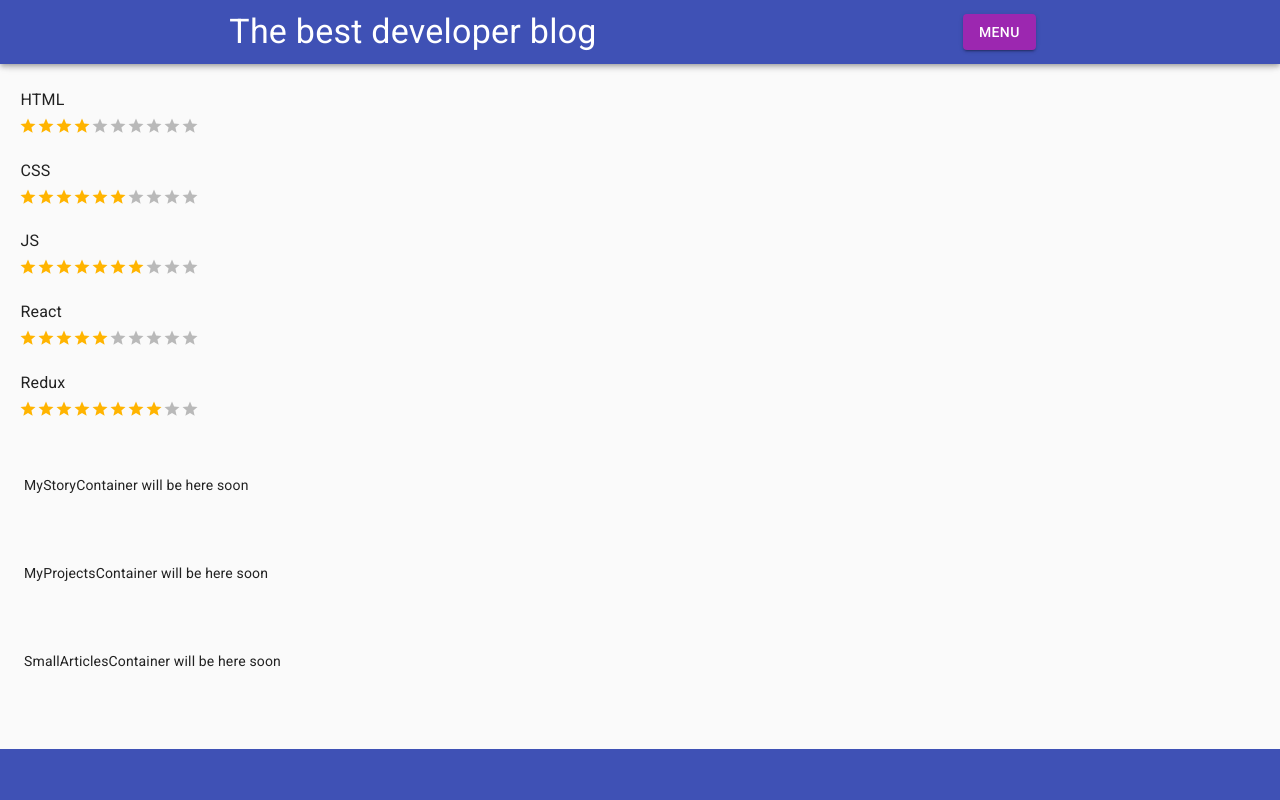
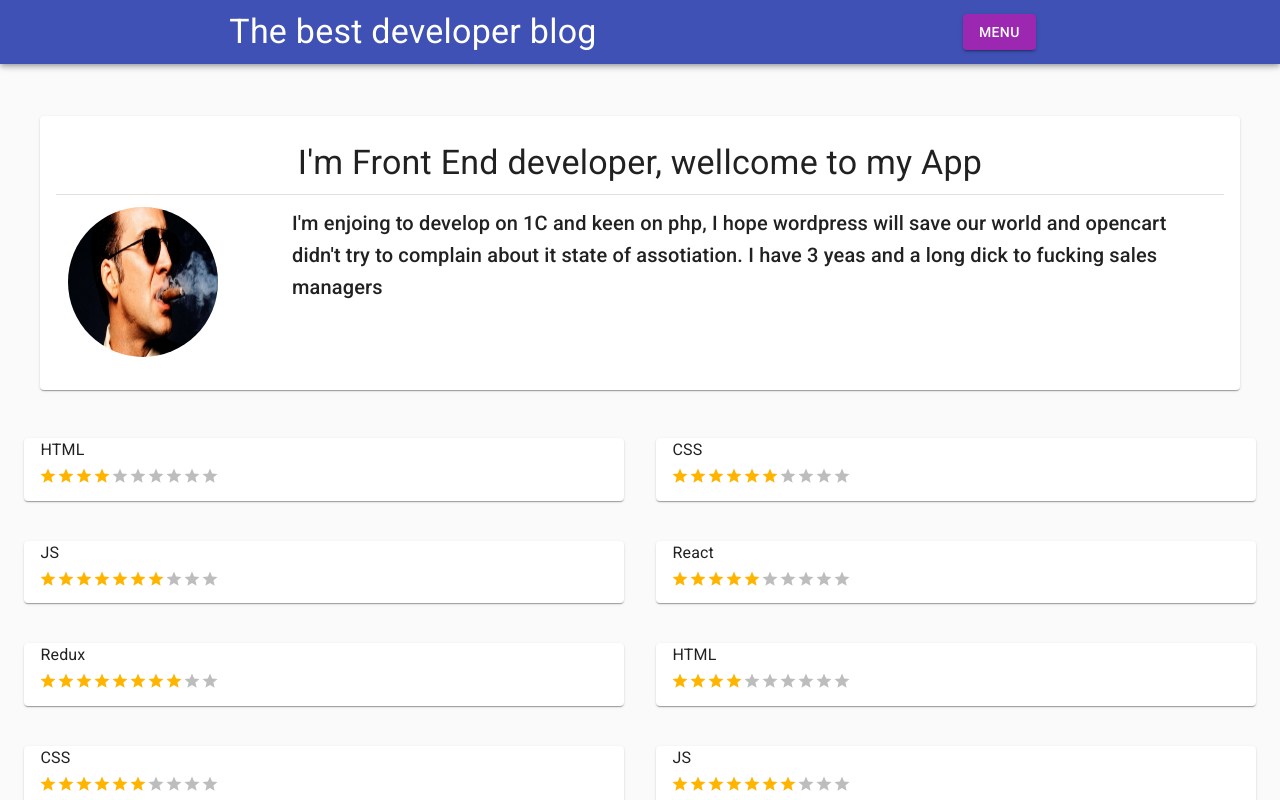
Before and after one commit to yaroslavShelest/my-blog-react, a React (Create React App) app in the folder my-blog-react/: page /main in a window 1280 px wide. Shown: the top 800 px of the page. Built offline with nearby package versions, Linux system fonts and the light colour scheme.

Commit message:
added FewInfoAboutMe component, reducer and animation

```diff
--- /dev/null
+++ b/my-blog-react/src/App.scss
@@ -0,0 +1,40 @@
+
+
+.animation-target {
+    animation: animation 3000ms linear both;
+  }
+  .animation-target img:hover {
+    animation: animation 3000ms linear both;
+  }
+
+  /* Generated with Bounce.js. Edit at http://bouncejs.com#%7Bs%3A%5B%7BT%3A%22c%22%2Ce%3A%22b%22%2Cd%3A2000%2CD%3A0%2Cf%3A%7Bx%3A1%2Cy%3A1%7D%2Ct%3A%7Bx%3A2%2Cy%3A1%7D%2Cs%3A1%2Cb%3A4%7D%2C%7BT%3A%22c%22%2Ce%3A%22b%22%2Cd%3A3000%2CD%3A0%2Cf%3A%7Bx%3A1%2Cy%3A1%7D%2Ct%3A%7Bx%3A0.5%2Cy%3A1%7D%2Cs%3A1%2Cb%3A6%7D%5D%7D */
+
+  @keyframes animation {
+    0% { transform: matrix3d(1, 0, 0, 0, 0, 1, 0, 0, 0, 0, 1, 0, 0, 0, 0, 1); }
+    3.14% { transform: matrix3d(1.183, 0, 0, 0, 0, 1, 0, 0, 0, 0, 1, 0, 0, 0, 0, 1); }
+    3.4% { transform: matrix3d(1.187, 0, 0, 0, 0, 1, 0, 0, 0, 0, 1, 0, 0, 0, 0, 1); }
+    6.27% { transform: matrix3d(1.109, 0, 0, 0, 0, 1, 0, 0, 0, 0, 1, 0, 0, 0, 0, 1); }
+    6.81% { transform: matrix3d(1.075, 0, 0, 0, 0, 1, 0, 0, 0, 0, 1, 0, 0, 0, 0, 1); }
+    9.41% { transform: matrix3d(0.891, 0, 0, 0, 0, 1, 0, 0, 0, 0, 1, 0, 0, 0, 0, 1); }
+    10.21% { transform: matrix3d(0.841, 0, 0, 0, 0, 1, 0, 0, 0, 0, 1, 0, 0, 0, 0, 1); }
+    12.48% { transform: matrix3d(0.751, 0, 0, 0, 0, 1, 0, 0, 0, 0, 1, 0, 0, 0, 0, 1); }
+    13.61% { transform: matrix3d(0.736, 0, 0, 0, 0, 1, 0, 0, 0, 0, 1, 0, 0, 0, 0, 1); }
+    16.22% { transform: matrix3d(0.766, 0, 0, 0, 0, 1, 0, 0, 0, 0, 1, 0, 0, 0, 0, 1); }
+    17.52% { transform: matrix3d(0.804, 0, 0, 0, 0, 1, 0, 0, 0, 0, 1, 0, 0, 0, 0, 1); }
+    19.95% { transform: matrix3d(0.89, 0, 0, 0, 0, 1, 0, 0, 0, 0, 1, 0, 0, 0, 0, 1); }
+    21.32% { transform: matrix3d(0.938, 0, 0, 0, 0, 1, 0, 0, 0, 0, 1, 0, 0, 0, 0, 1); }
+    23.69% { transform: matrix3d(1.01, 0, 0, 0, 0, 1, 0, 0, 0, 0, 1, 0, 0, 0, 0, 1); }
+    25.23% { transform: matrix3d(1.045, 0, 0, 0, 0, 1, 0, 0, 0, 0, 1, 0, 0, 0, 0, 1); }
+    27.36% { transform: matrix3d(1.074, 0, 0, 0, 0, 1, 0, 0, 0, 0, 1, 0, 0, 0, 0, 1); }
+    29.03% { transform: matrix3d(1.083, 0, 0, 0, 0, 1, 0, 0, 0, 0, 1, 0, 0, 0, 0, 1); }
+    34.77% { transform: matrix3d(1.044, 0, 0, 0, 0, 1, 0, 0, 0, 0, 1, 0, 0, 0, 0, 1); }
+    36.74% { transform: matrix3d(1.021, 0, 0, 0, 0, 1, 0, 0, 0, 0, 1, 0, 0, 0, 0, 1); }
+    42.18% { transform: matrix3d(0.976, 0, 0, 0, 0, 1, 0, 0, 0, 0, 1, 0, 0, 0, 0, 1); }
+    44.44% { transform: matrix3d(0.971, 0, 0, 0, 0, 1, 0, 0, 0, 0, 1, 0, 0, 0, 0, 1); }
+    56.99% { transform: matrix3d(1.007, 0, 0, 0, 0, 1, 0, 0, 0, 0, 1, 0, 0, 0, 0, 1); }
+    59.86% { transform: matrix3d(1.009, 0, 0, 0, 0, 1, 0, 0, 0, 0, 1, 0, 0, 0, 0, 1); }
+    66.67% { transform: matrix3d(1.003, 0, 0, 0, 0, 1, 0, 0, 0, 0, 1, 0, 0, 0, 0, 1); }
+    75.28% { transform: matrix3d(0.997, 0, 0, 0, 0, 1, 0, 0, 0, 0, 1, 0, 0, 0, 0, 1); }
+    90.69% { transform: matrix3d(1.001, 0, 0, 0, 0, 1, 0, 0, 0, 0, 1, 0, 0, 0, 0, 1); }
+    100% { transform: matrix3d(1, 0, 0, 0, 0, 1, 0, 0, 0, 0, 1, 0, 0, 0, 0, 1); }
+  }
--- a/my-blog-react/src/Components/Common/SkillsRaiting.jsx
+++ b/my-blog-react/src/Components/Common/SkillsRaiting.jsx
@@ -6,7 +6,7 @@ import { lighten, makeStyles, withStyles } from "@material-ui/core/styles";
 import Rating from "@material-ui/lab/Rating";
 import Typography from "@material-ui/core/Typography";
 import Slide from '@material-ui/core/Slide';
-
+import Paper from "@material-ui/core/Paper";
 
 
 const StyledRating = withStyles({
@@ -25,9 +25,10 @@ export default function SkillsRaiting({ skills }) {
   // const classes = useStyles();
 
   return (
-    <Grid container direction="column" >
+    <Grid container direction="row" spacing={4}>
       {skills.map((skill, index) => (
-        <Grid item xs={9} sm={6} md={2}>
+        <Grid item xs={9} sm={3} md={6} >
+        <Paper>
           <Box component="fieldset" mb={1} borderColor="transparent">
             <Typography component="legend">{skill.title}</Typography>
             <Slide direction="dawn" in={true} mountOnEnter unmountOnExit >
@@ -40,6 +41,7 @@ export default function SkillsRaiting({ skills }) {
             />
             </Slide>
           </Box>
+        </Paper>
         </Grid>
       ))}
     </Grid>
--- a/my-blog-react/src/Components/Footer/Footer.jsx
+++ b/my-blog-react/src/Components/Footer/Footer.jsx
@@ -22,6 +22,7 @@ const useStyles = makeStyles(theme => ({
     backgroundColor: "#3f51b5",
     marginTop: theme.spacing(8),
     padding: theme.spacing(6, 0),
+    // тут прижать футер
   },
 }));
 
@@ -31,7 +32,7 @@ export default function Footer(props) {
 
   return (
     <footer className={classes.footer}>
-      <Container maxWidth="lg">
+      <Container maxWidth="lg" >
         <Typography variant="h6" align="center" gutterBottom>
           {title}
         </Typography>
--- /dev/null
+++ b/my-blog-react/src/Components/MainPage/FewInfoAboutMe.jsx
@@ -0,0 +1,69 @@
+import React from "react";
+import Grid from "@material-ui/core/Grid";
+import Container from "@material-ui/core/Container";
+import Divider from '@material-ui/core/Divider';
+import Box from "@material-ui/core/Box";
+import { lighten, makeStyles, withStyles } from "@material-ui/core/styles";
+import Rating from "@material-ui/lab/Rating";
+import Typography from "@material-ui/core/Typography";
+import Slide from "@material-ui/core/Slide";
+import Paper from "@material-ui/core/Paper";
+import image from "./../../assets/myFotos/Cool.jpg";
+
+
+
+const useStyles = makeStyles(theme => ({
+  paper: {
+    maxWidth: 1200,
+    margin: `${theme.spacing(1)}px auto`,
+    padding: theme.spacing(2)
+  },
+  mainPhotoContainer: {
+    margin: "12px",
+    width: "200px",
+    maxHeight: "200px",
+    boxSizing: "border-box"
+  },
+  mainTextContainer: {
+    margin: "12px"
+  },
+  mainPhoto: {
+    borderRadius: "50%",
+    width: "150px",
+    height: "150px"
+  },
+  hello: {
+    textAlign: "center" ,
+    margin: "10px 0"
+  },
+  gridContainer: {
+    flexWrap: "nowrap"
+  },
+}));
+
+export default function FewInfoAboutMe({ aboutMeFew, aboutMeDescription, hasFindWork}) {
+  const classes = useStyles();
+
+  return (
+    <Slide direction="dawn" in={true} mountOnEnter unmountOnExit>
+      <Paper className={classes.paper} >
+      <Typography variant="h4" className={classes.hello}>{aboutMeFew}</Typography>
+      <Divider />
+        <Grid container direction="row" className={classes.gridContainer}  >
+          <Grid item >
+            <Box className={classes.mainPhotoContainer} >
+              <div className="animation-target" >
+            <img src={image} className={classes.mainPhoto} />
+            </div>
+            </Box>
+          </Grid>
+          <Grid item >
+            <Box className={classes.mainTextContainer}>
+            <Typography variant="h6">{aboutMeDescription}</Typography>
+            </Box>
+          </Grid>
+        </Grid>
+      </Paper>
+   </Slide>
+  );
+}
--- a/my-blog-react/src/Components/MainPage/MainPage.jsx
+++ b/my-blog-react/src/Components/MainPage/MainPage.jsx
@@ -4,9 +4,10 @@ import Container from "@material-ui/core/Container";
 import Box from "@material-ui/core/Box";
 import { lighten, makeStyles, withStyles } from "@material-ui/core/styles";
 import LinearProgress from "@material-ui/core/LinearProgress";
-import Rating from '@material-ui/lab/Rating';
 import Typography from '@material-ui/core/Typography';
-import SkillsRaiting from './../Common/SkillsRaiting';
+import SkillsRaitingContainer from './../../Containers/SkillsRaitingContainer';
+import FewInfoAboutMeContainer from './../../Containers/FewInfoAboutMeContainer';
+import styles from './../../App.scss';
 
 const useStyles = makeStyles(theme => ({
   mainGrid: {
@@ -24,14 +25,6 @@ const useStyles = makeStyles(theme => ({
 
 
 
-
-let skills = [
-  { title: 'HTML', value: 40 },
-  { title: 'CSS', value: 60 },
-  { title: 'JS', value: 70 },
-  { title: 'React', value: 50 },
-  { title: 'Redux', value: 80 },
-];
 
 // const ColorLinearProgress = withStyles({
 //   colorPrimary: {
@@ -58,10 +51,11 @@ export default function MySkills(props) {
 
   return (
     <Grid container direction="column" spacing={5} className={classes.mainGrid}>
-      <SkillsRaiting skills={skills}/>
-
       <Grid item>
-        <p>MyStoryContainer will be here soon </p>{" "}
+        <FewInfoAboutMeContainer />
+      </Grid>
+      <Grid item>
+        <SkillsRaitingContainer  />
       </Grid>
       <Grid item>
         <p>MyProjectsContainer will be here soon </p>{" "}
@@ -70,7 +64,6 @@ export default function MySkills(props) {
         <p>SmallArticlesContainer will be here soon </p>{" "}
       </Grid>
 
-      {/* <ProgressBarContainer /> */}
       {/* <MyStoryContainer /> */}
       {/* <MyProjectsContainer /> */}
       {/* <SmallArticlesContainer /> */}
--- /dev/null
+++ b/my-blog-react/src/Containers/FewInfoAboutMeContainer.jsx
@@ -0,0 +1,18 @@
+import React from "react";
+import FewInfoAboutMe from "./../Components/MainPage/FewInfoAboutMe";
+import { connect } from "react-redux";
+
+class FewInfoAboutMeContainer extends React.Component {
+
+  render() {
+    return <FewInfoAboutMe {...this.props} />;
+  }
+}
+
+const mapStateToProps = (state) => ({
+  aboutMeFew: state.aboutMe.aboutMeFew,
+  aboutMeDescription: state.aboutMe.aboutMeDescription,
+  hasFindWork: state.aboutMe.hasFindWork,
+});
+
+export default connect(mapStateToProps, {})(FewInfoAboutMeContainer);
--- /dev/null
+++ b/my-blog-react/src/Containers/SkillsRaitingContainer.jsx
@@ -0,0 +1,16 @@
+import React from "react";
+import SkillsRaiting from "./../Components/Common/SkillsRaiting";
+import { connect } from "react-redux";
+
+class SkillsRaitingContainer extends React.Component {
+
+  render() {
+    return <SkillsRaiting {...this.props} />;
+  }
+}
+
+const mapStateToProps = (state) => ({
+  skills: state.aboutMe.skills,
+});
+
+export default connect(mapStateToProps, {})(SkillsRaitingContainer);
--- /dev/null
+++ b/my-blog-react/src/Redux/Reducers/AboutMe-reducer.js
@@ -0,0 +1,45 @@
+const SOME_ACTION_TYPE = 'SOME_ACTION_TYPE';
+
+const initialState = {
+      skills : [
+          { title: 'HTML', value: 40 },
+          { title: 'CSS', value: 60 },
+          { title: 'JS', value: 70 },
+          { title: 'React', value: 50 },
+          { title: 'Redux', value: 80 },
+          { title: 'HTML', value: 40 },
+          { title: 'CSS', value: 60 },
+          { title: 'JS', value: 70 },
+          { title: 'React', value: 50 },
+          { title: 'Redux', value: 80 },
+          { title: 'HTML', value: 40 },
+          { title: 'CSS', value: 60 },
+          { title: 'JS', value: 70 },
+          { title: 'React', value: 50 },
+          { title: 'Redux', value: 80 },
+        ],
+        aboutMeFew: "I'm Front End developer, wellcome to my App",
+        aboutMeDescription: "I'm enjoing to develop on 1C and keen on php, I hope wordpress will save our world and opencart didn't try to complain about it state of assotiation. I have 3 yeas and a long dick to fucking sales managers",
+        hasFindWork: true,
+};
+
+
+const aboutMeReducer = (state = initialState, action) => {
+     switch (action.type) {
+          case SOME_ACTION_TYPE:
+               return {
+                    ...state,
+               }
+          default:
+               return state;
+     }
+};
+
+export const actionCreatorForSomeChanges = () => ({ type: SOME_ACTION_TYPE });
+
+export const someLogicThunk = () => (dispatch) => {
+
+};
+
+
+export default aboutMeReducer;
--- a/my-blog-react/src/Redux/store.js
+++ b/my-blog-react/src/Redux/store.js
@@ -1,10 +1,12 @@
 import { createStore, combineReducers, compose, applyMiddleware } from "redux";
 import thunkMiddleware from 'redux-thunk';
 import logger from 'redux-logger';
-import menuSectionReducer from './Reducers/MenuSection-reducer'
+import menuSectionReducer from './Reducers/MenuSection-reducer';
+import aboutMeReducer from './Reducers/AboutMe-reducer';
 
 let reducers = combineReducers({
-    menuSection: menuSectionReducer
+    menuSection: menuSectionReducer,
+    aboutMe: aboutMeReducer,
     // mainPage: mainPageReducer,
     // articlesPage: articleReducer,
     // auth: authReducer,
```
Also changed, not shown: my-blog-react/src/App.js (+0 -14 lines), my-blog-react/src/Assets/myFotos/Cool.jpg (added).
